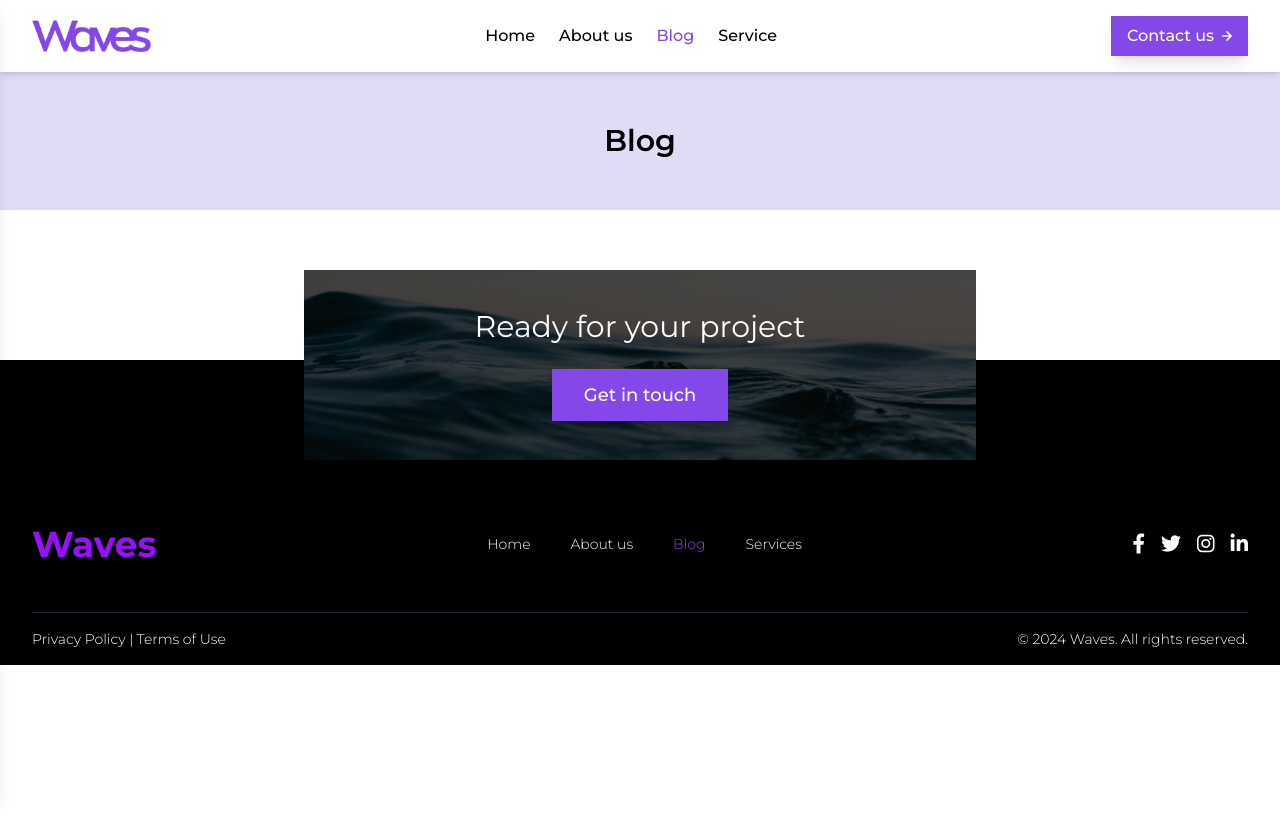
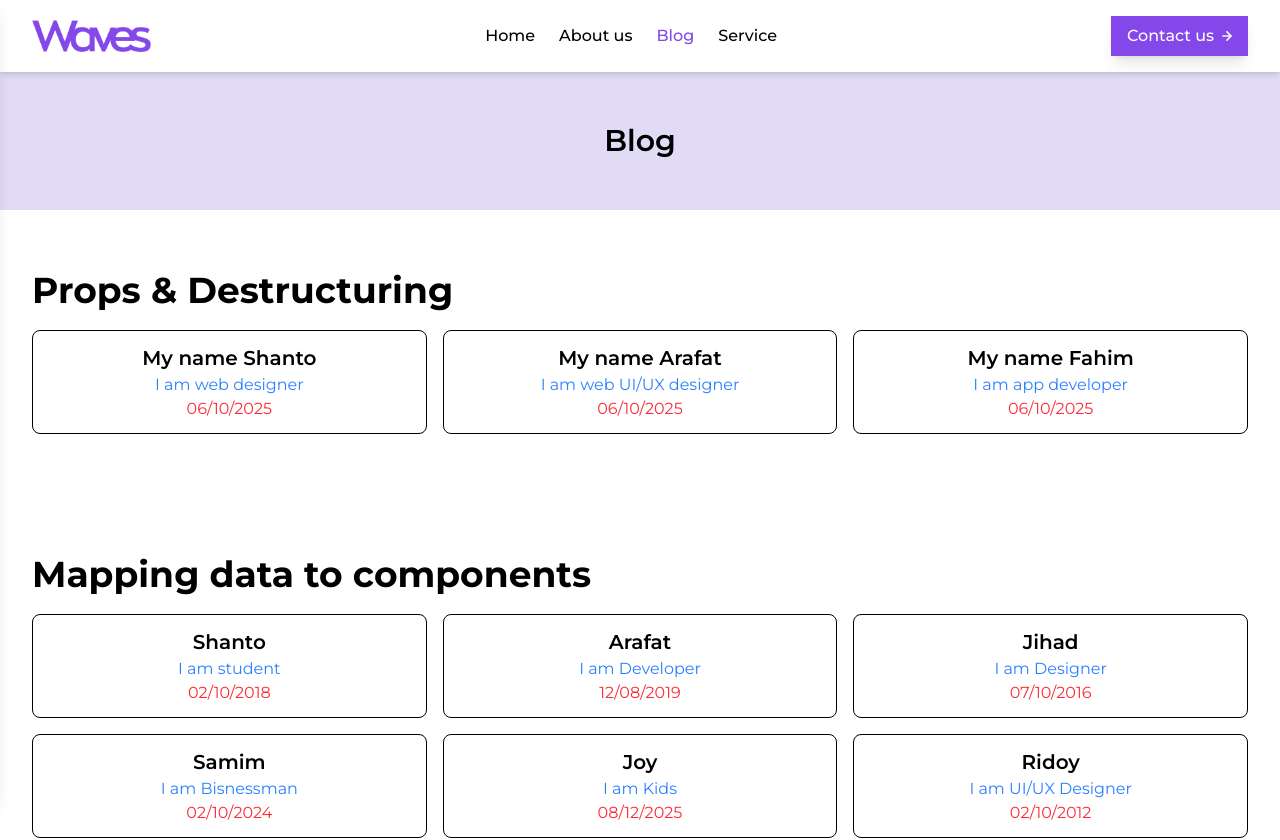
Before and after one commit to shantocnits/practice-project, a React (Vite) app: page /blog in a window 1280 px wide. Shown: the top 840 px of the page. Before the commit the page ends 800 px from the top, so only its background shows below. Built offline with nearby package versions, Linux system fonts and the light colour scheme.

Commit message:
props, loops, map apply

```diff
--- /dev/null
+++ b/src/components/card.tsx
@@ -0,0 +1,19 @@
+function Card(props) {
+    const {titleText, descText, dateYear} = props;
+
+  return (
+    <>
+      {/* Props & Destructuring Start */}
+      <div className="card border border-black p-3 text-center rounded-md">
+        <h3 className="title text-black text-[20px] font-semibold">
+          {titleText}
+        </h3>
+        <p className="desc text-blue-500">{descText}</p>
+        <span className="date text-red-500">{dateYear}</span>
+      </div>
+      {/* Props & Destructuring End */}
+    </>
+  );
+}
+
+export default Card;
--- /dev/null
+++ b/src/components/cardMap.tsx
@@ -0,0 +1,18 @@
+const CardMap = (props) => {
+  // Props Start..
+  const { title, desc, dateYear } = props;
+
+  return (
+    <>
+      {/* Mapping data to components Start */}
+      <div className="card border border-black p-3 text-center rounded-md">
+        <h3 className="title text-black text-[20px] font-semibold">{title}</h3>
+        <p className="desc text-blue-500">{desc}</p>
+        <span className="date text-red-500">{dateYear}</span>
+      </div>
+      {/* Mapping data to components End */}
+    </>
+  );
+};
+
+export default CardMap;
--- /dev/null
+++ b/src/components/data.json
@@ -0,0 +1,32 @@
+[
+  {
+    "title": "Shanto",
+    "desc": "I am  student",
+    "dateYear": "02/10/2018"
+  },
+  {
+    "title": "Arafat",
+    "desc": "I am  Developer",
+    "dateYear": "12/08/2019"
+  },
+  {
+    "title": "Jihad",
+    "desc": "I am  Designer",
+    "dateYear": "07/10/2016"
+  },
+  {
+    "title": "Samim",
+    "desc": "I am  Bisnessman",
+    "dateYear": "02/10/2024"
+  },
+  {
+    "title": "Joy",
+    "desc": "I am  Kids",
+    "dateYear": "08/12/2025"
+  },
+  {
+    "title": "Ridoy",
+    "desc": "I am  UI/UX Designer",
+    "dateYear": "02/10/2012"
+  }
+]
--- a/src/pages/blog.tsx
+++ b/src/pages/blog.tsx
@@ -1,8 +1,35 @@
+import Card from "@/components/card";
+import CardMap from "@/components/cardMap";
+import Data from "../components/data.json";
+
 const Blog = () => {
+  // CardMap page - Mapping data to components.....................................
+  // Loop System .....
+  // const items = Data.map((item, index) => (
+  //   <CardMap
+  //     key={index}
+  //     title={item.title}
+  //     desc={item.desc}
+  //     dateYear={item.dateYear}
+  //   />
+  // ));
+
+  // Map System..........
+  let items = [];
+  items = Data.map((item, index) => (
+    <CardMap
+      key={index}
+      title={item.title}
+      desc={item.desc}
+      dateYear={item.dateYear}
+    />
+  ));
+  // CardMap page - Mapping data to components.....................................
+
   return (
     <>
       {/* Page Hero Start */}
-      <div className="hero pb-[60px]">
+      <div className="hero">
         <div className="page-hero py-[50px] bg-[#E1DBF6]">
           <div className="container mx-auto px-4 sm:px-6 lg:px-8">
             <div className="w-full">
@@ -14,6 +41,50 @@ const Blog = () => {
         </div>
       </div>
       {/* Page Hero End */}
+
+      {/* Props & Destructuring Start */}
+      <div className="props py-[60px]">
+        <div className="container mx-auto px-4 sm:px-6 lg:px-8">
+          <h2 className=" text-black text-3xl md:text-4xl font-bold pb-5">
+            Props & Destructuring
+          </h2>
+
+          <div className="card-box grid md:grid-cols-2 md:grid-cols-3 gap-4 items-center">
+            <Card
+              titleText="My name Shanto"
+              descText="I am web designer"
+              dateYear="06/10/2025"
+            />
+            <Card
+              titleText="My name Arafat"
+              descText="I am web UI/UX designer"
+              dateYear="06/10/2025"
+            />
+            <Card
+              titleText="My name Fahim"
+              descText="I am app developer"
+              dateYear="06/10/2025"
+            />
+          </div>
+        </div>
+      </div>
+      {/* Props & Destructuring End */}
+
+      {/* Mapping data to components Start */}
+      <div className="mapping py-[60px]">
+        <div className="container mx-auto px-4 sm:px-6 lg:px-8">
+          <h2 className=" text-black text-3xl md:text-4xl font-bold pb-5">
+            Mapping data to components
+          </h2>
+
+          <div className="card-box grid md:grid-cols-2 md:grid-cols-3 gap-4 items-center">
+            {/* <CardMap title={Data[0].title} desc={Data[0].desc} /> */}
+            {items}
+          </div>
+        </div>
+      </div>
+
+      {/* Mapping data to components End */}
     </>
   );
 };
```
Lines whose indentation alone changed are shown as unchanged.
